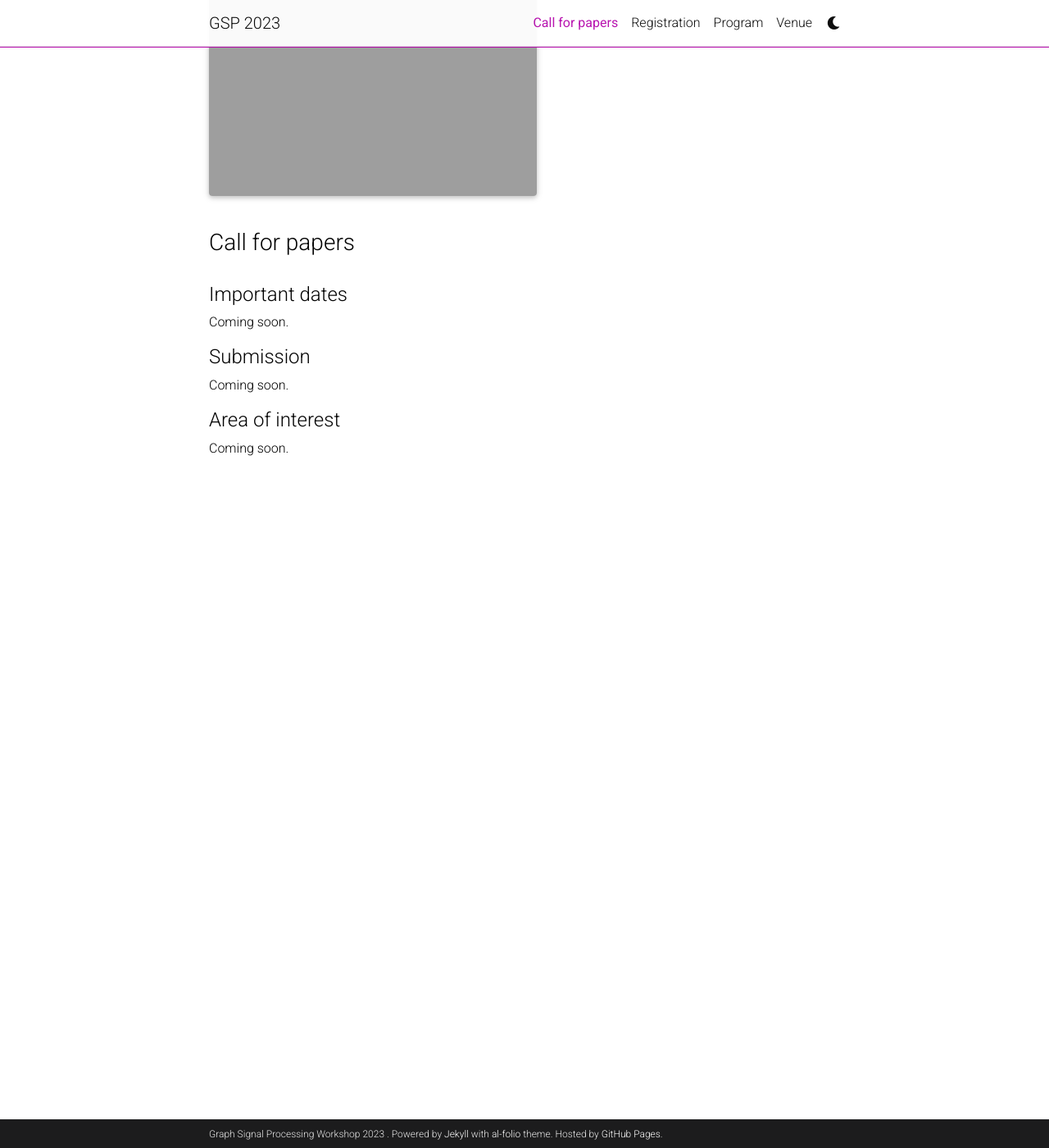
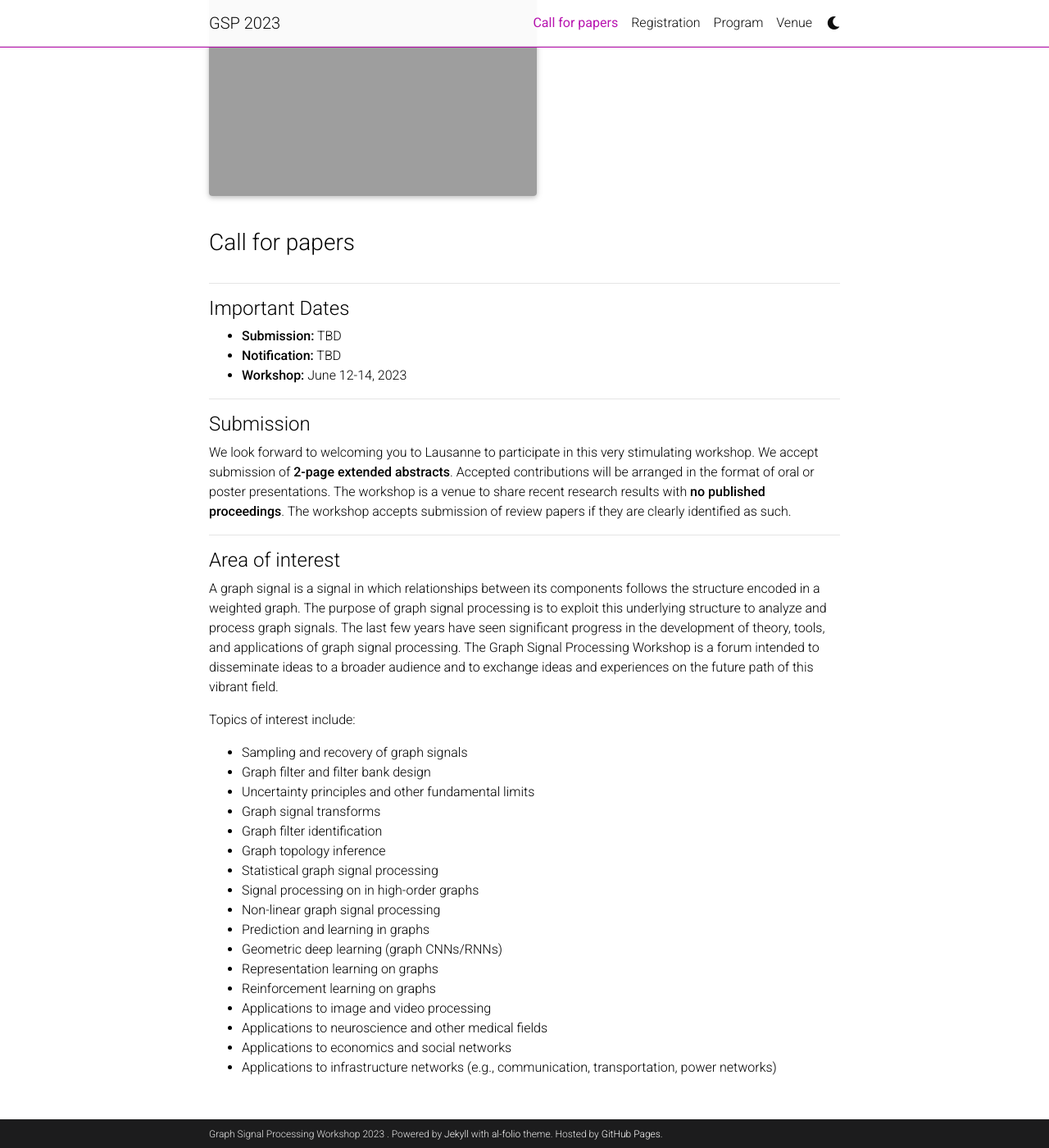
Before and after one commit to shreyasvinaya/gspworkshop2025.github.io, a Jekyll site: the page built from _pages/call_for_papers.md, in a window 1280 px wide and 1400 px high, scrolled down 166 px. Shown: the whole window at 82% size. Built offline with Jekyll 4.4.1, drawn with Linux system fonts in a browser that asks for light colours; comment, search, counter and statistics services are not loaded; a style sheet for code colours, icons or effects is not loaded.

Commit message:
Update call_for_papers.md

```diff
--- a/_pages/call_for_papers.md
+++ b/_pages/call_for_papers.md
@@ -10,9 +10,36 @@ top_image: /assets/img/gsp23/LMH+Gardens_cropped.jpg
 top_image_alt: "Lady Margaret Hall from the gardens."
 ---
 
-#### Important dates
-Coming soon.
+---
+#### Important Dates
++ **Submission:** TBD
++ **Notification:** TBD
++ **Workshop:** June 12-14, 2023
+
+---
 #### Submission
-Coming soon.
+We look forward to welcoming you to Lausanne to participate in this very stimulating workshop. We accept submission of **2-page extended abstracts**. Accepted contributions will be arranged in the format of oral or poster presentations. The workshop is a venue to share recent research results with **no published proceedings**. The workshop accepts submission of review papers if they are clearly identified as such.
+
+---
 #### Area of interest
-Coming soon.
+A graph signal is a signal in which relationships between its components follows the structure encoded in a weighted graph. The purpose of graph signal processing is to exploit this underlying structure to analyze and process graph signals. The last few years have seen significant progress in the development of theory, tools, and applications of graph signal processing. The Graph Signal Processing Workshop is a forum intended to disseminate ideas to a broader audience and to exchange ideas and experiences on the future  path of this vibrant field.
+
+Topics of interest include:
+
++ Sampling and recovery of graph signals
++ Graph filter and filter bank design
++ Uncertainty principles and other fundamental limits
++ Graph signal transforms
++ Graph filter identification
++ Graph topology inference
++ Statistical graph signal processing
++ Signal processing on in high-order graphs
++ Non-linear graph signal processing
++ Prediction and learning in graphs
++ Geometric deep learning (graph CNNs/RNNs)
++ Representation learning on graphs
++ Reinforcement learning on graphs
++ Applications to image and video processing
++ Applications to neuroscience and other medical fields
++ Applications to economics and social networks
++ Applications to infrastructure networks (e.g., communication, transportation, power networks)
```
